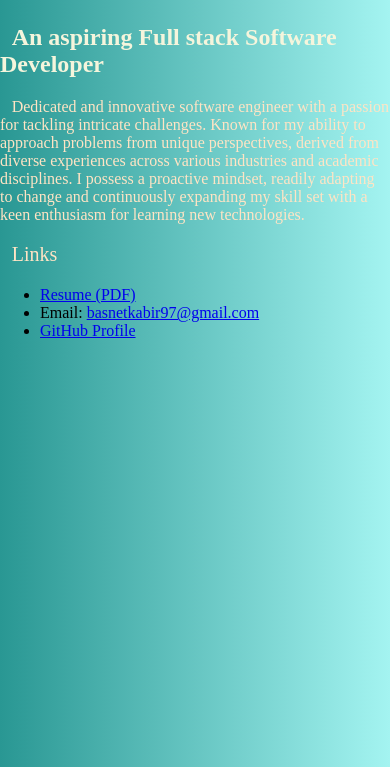
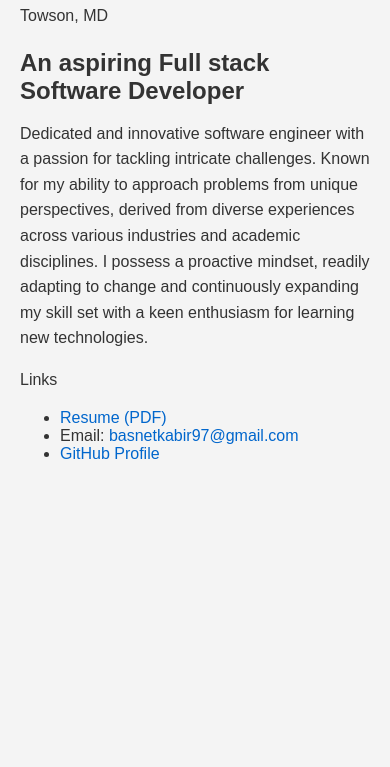
Before and after one commit to basnetkj/basnetkj.github.io, a plain HTML site: page index.html in a window 390 px wide. Shown: the part 77-844 px from the top of the page. Drawn offline with Linux system fonts and the light colour scheme.

Commit message:
styles updates
made it look prettier

```diff
--- a/styles.css
+++ b/styles.css
@@ -1,4 +1,5 @@
-/* Styles  headings */
+/*
+Styles  headings
 h1 {
     color:beige;
     margin-bottom: 1px;
@@ -15,7 +16,7 @@ h2 {
     margin-top: 6%;
 
 }
-/* Styles paragraphs */
+Styles paragraphs
 p{
     color:bisque;
     text-indent: 3%;
@@ -27,13 +28,59 @@ p{
     margin-top: 5%;
 }
 
-/* Background styles */
+Background styles
 body {
     background: linear-gradient(to right,#299793, #a4f4f1);
 }
 
-/* eliminate border */
+eliminate border
 body {
     margin: 0;
     padding: 0;
 }
+*/
+/* General Styles */
+body {
+    font-family: 'Arial', sans-serif;
+    background: #f4f4f4;
+    margin: 0;
+    padding: 20px;
+    color: #333;
+}
+
+h1, h2 {
+    color: #333;
+    margin-bottom: 10px;
+}
+
+p {
+    line-height: 1.6;
+}
+
+/* Layout and Spacing */
+.container {
+    max-width: 800px;
+    margin: 0 auto;
+    padding: 20px;
+}
+
+/* Interactive Elements */
+a {
+    color: #0066cc;
+    text-decoration: none;
+}
+
+a:hover {
+    text-decoration: underline;
+}
+
+/* Responsiveness */
+@media (max-width: 600px) {
+    .container {
+        padding: 10px;
+    }
+
+    h1, h2 {
+        font-size: 1.5em;
+    }
+}
```
